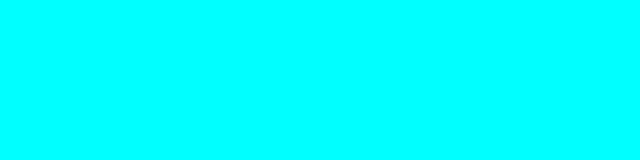
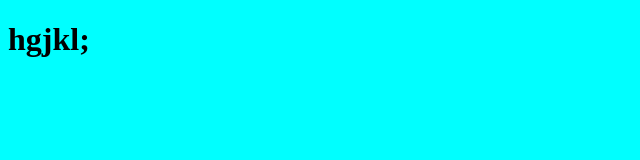
Before and after one commit to Zohaib-Sheikh118/React-Node, a plain HTML site: page index.html in a window 1280 px wide. Shown: the whole page, without its empty margins (0-640 px from the left). Drawn offline with Linux system fonts and the light colour scheme.

Commit message:
add h1 tage in body

```diff
--- a/index.html
+++ b/index.html
@@ -6,7 +6,9 @@
     <title>Document</title>
     <link rel="stylesheet" href="./style/style.css">
 </head>
-
+<h1>
+    hgjkl;
+</h1>
 <body>
 
 </body>
```
